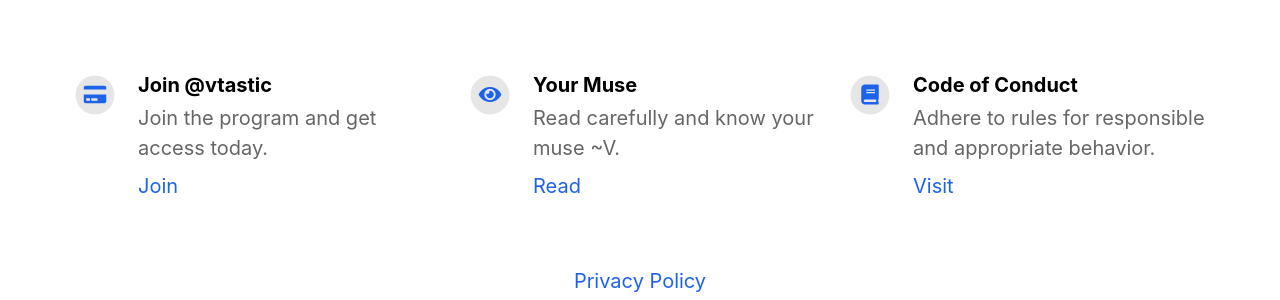
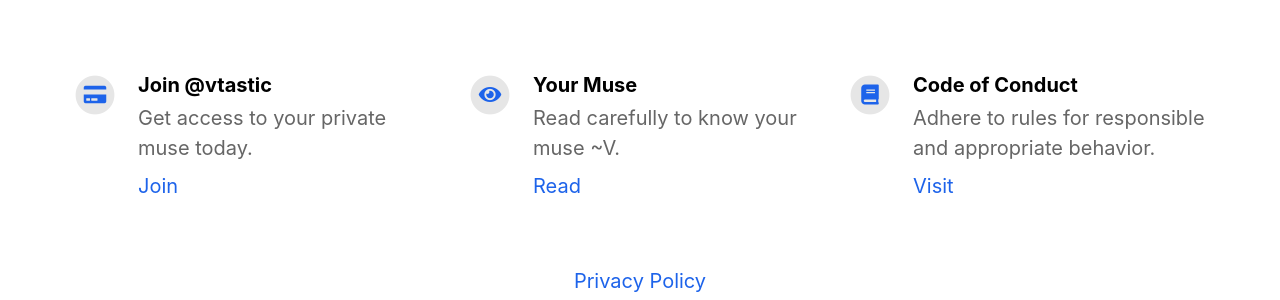
Before and after one commit to 5tnvan/vtastic, a Jekyll site: the page built from index.html, in a window 1280 px wide. Shown: the part 1009-1309 px from the top of the page. Built offline with Jekyll 4.4.1, drawn with Linux system fonts in a browser that asks for light colours; nearby versions of some CDN libraries.

Commit message:
Update _config.yml

```diff
--- a/_config.yml
+++ b/_config.yml
@@ -36,13 +36,13 @@ mastodon_link                             :
 # Feature List                            Edit, add or remove features to be presented.
 features                                  :
   - title                                 : Join @vtastic
-    description                           : Join the program and get access today.
+    description                           : Get access to your private muse today.
     link                                  : /join
     link_text                             : Join
     fontawesome_icon_name                 : credit-card
 
   - title                                 : Your Muse
-    description                           : Read carefully and know your muse ~V.
+    description                           : Read carefully to know your muse ~V.
     link                                  : /v
     link_text                             : Read
     fontawesome_icon_name                 : eye
```
